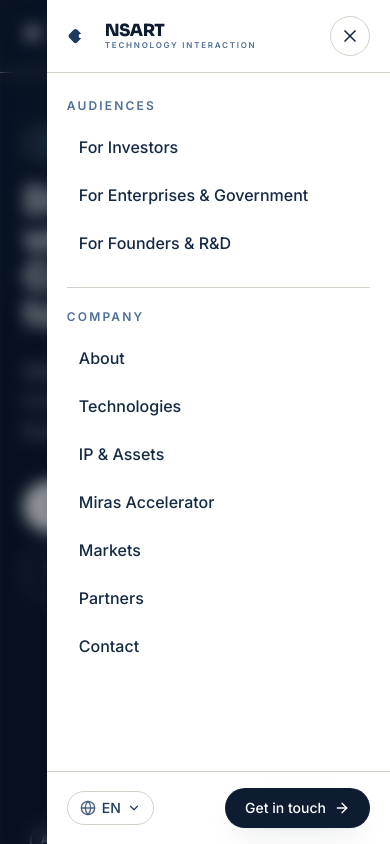
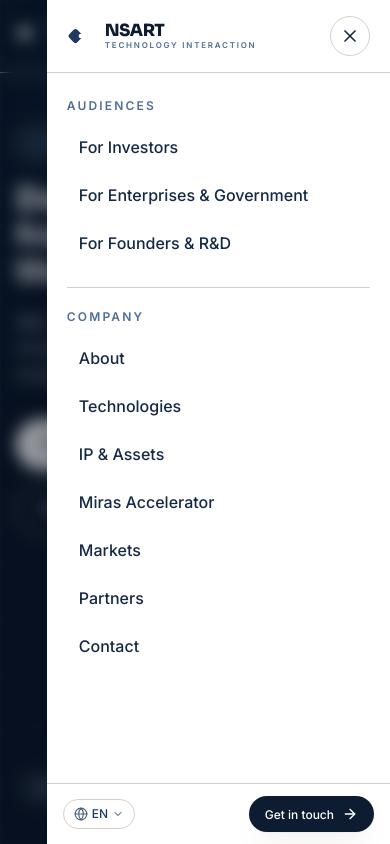
Before and after one commit to KussainovAnsar/nsart-website, a Next.js app: page / in a window 390 px wide. Both pictures are taken after a click on the button "Open menu". Shown: the top 844 px of the page. Built offline with nearby package versions, Linux system fonts and the light colour scheme.

Commit message:
Refine mobile hero and language switcher

```diff
--- a/app/globals.css
+++ b/app/globals.css
@@ -91,7 +91,6 @@
 h4 {
   font-family: var(--font-display);
   letter-spacing: 0;
-  text-wrap: balance;
 }
 
 /* RTL: relax the negative tracking that hurts Arabic shaping */
@@ -100,6 +99,33 @@
 [dir="rtl"] h3,
 [dir="rtl"] h4 {
   letter-spacing: 0;
+}
+
+.hero-title,
+.hero-subtitle {
+  text-wrap: pretty;
+}
+
+[dir="rtl"] .hero-title {
+  font-family:
+    var(--font-inter), "IBM Plex Sans Arabic", ui-sans-serif, system-ui,
+    sans-serif;
+  line-height: 1.18;
+}
+
+[dir="rtl"] .hero-subtitle {
+  line-height: 1.75;
+}
+
+@media (max-width: 420px) {
+  .container-page {
+    padding-inline: 1rem;
+  }
+
+  .hero-title {
+    font-size: 2rem;
+    line-height: 1.12;
+  }
 }
 
 /* ------------------------------------------------------------------ */
--- a/components/layout/Header.tsx
+++ b/components/layout/Header.tsx
@@ -217,9 +217,9 @@
                 <MobileLink href="/contact">{t.nav.contact}</MobileLink>
               </div>
             </div>
-            <div className="flex items-center justify-between gap-3 border-t border-sand-300 px-5 py-4">
-              <LanguageSwitcher placement="top" />
-              <Button href="/contact" withArrow>
+            <div className="flex items-center justify-between gap-2 border-t border-sand-300 px-4 py-3">
+              <LanguageSwitcher placement="top" compact />
+              <Button href="/contact" withArrow className="min-w-0 shrink px-4 py-2.5 text-center text-xs leading-tight">
                 {t.common.getInTouch}
               </Button>
             </div>
--- a/components/layout/LanguageSwitcher.tsx
+++ b/components/layout/LanguageSwitcher.tsx
@@ -9,9 +9,11 @@
 export function LanguageSwitcher({
   tone = "dark",
   placement = "bottom",
+  compact = false,
 }: {
   tone?: "dark" | "light";
   placement?: "top" | "bottom";
+  compact?: boolean;
 }) {
   const { locale, setLocale } = useLanguage();
   const [open, setOpen] = useState(false);
@@ -35,16 +37,17 @@
         aria-haspopup="listbox"
         aria-expanded={open}
         className={cn(
-          "inline-flex items-center gap-1.5 rounded-full border px-3 py-1.5 text-sm font-medium transition-colors",
+          "inline-flex shrink-0 items-center rounded-full border font-medium transition-colors",
+          compact ? "gap-1 px-2.5 py-1.5 text-xs" : "gap-1.5 px-3 py-1.5 text-sm",
           tone === "light"
             ? "border-white/30 text-white hover:bg-white/20"
             : "border-navy-200 text-navy-700 hover:border-navy-400 hover:bg-navy-50",
         )}
       >
-        <Globe className="h-4 w-4 opacity-80" />
+        <Globe className={cn("opacity-80", compact ? "h-3.5 w-3.5" : "h-4 w-4")} />
         {localeMeta[locale].native}
         <ChevronDown
-          className={cn("h-3.5 w-3.5 transition-transform", open && "rotate-180")}
+          className={cn(compact ? "h-3 w-3" : "h-3.5 w-3.5", "transition-transform", open && "rotate-180")}
         />
       </button>
 
@@ -52,7 +55,8 @@
         <ul
           role="listbox"
           className={cn(
-            "absolute end-0 z-50 w-44 overflow-hidden rounded-2xl border border-sand-300 bg-white p-1.5 shadow-[var(--shadow-lift)]",
+            "absolute end-0 z-50 max-w-[calc(100vw-2rem)] overflow-hidden rounded-2xl border border-sand-300 bg-white p-1.5 shadow-[var(--shadow-lift)]",
+            compact ? "w-36" : "w-40 sm:w-44",
             placement === "top" ? "bottom-full mb-2" : "mt-2",
           )}
         >
@@ -67,19 +71,22 @@
                   setOpen(false);
                 }}
                 className={cn(
-                  "flex w-full items-center justify-between rounded-xl px-3 py-2 text-sm transition-colors",
+                  "flex w-full items-center justify-between gap-2 rounded-xl transition-colors",
+                  compact ? "px-2.5 py-1.5 text-xs" : "px-3 py-2 text-sm",
                   l === locale
                     ? "bg-navy-50 text-navy-900"
                     : "text-navy-600 hover:bg-sand-100",
                 )}
               >
-                <span className="flex items-center gap-2.5">
-                  <span className="w-6 text-xs font-bold text-accent-600">
+                <span className="flex min-w-0 items-center gap-2">
+                  <span className="w-5 shrink-0 text-xs font-bold text-accent-600">
                     {localeMeta[l].native}
                   </span>
-                  <span dir={localeMeta[l].dir}>{localeMeta[l].label}</span>
+                  <span className="min-w-0 truncate" dir={localeMeta[l].dir}>
+                    {localeMeta[l].label}
+                  </span>
                 </span>
-                {l === locale && <Check className="h-4 w-4 text-esg-600" />}
+                {l === locale && <Check className="h-3.5 w-3.5 shrink-0 text-esg-600" />}
               </button>
             </li>
           ))}
--- a/components/sections/Hero.tsx
+++ b/components/sections/Hero.tsx
@@ -47,7 +47,7 @@
               initial={{ opacity: 0, y: 22 }}
               animate={{ opacity: 1, y: 0 }}
               transition={{ duration: 0.7, delay: 0.06, ease }}
-              className="mt-6 max-w-3xl text-balance text-4xl font-extrabold leading-[1.05] sm:text-5xl lg:text-[3.6rem] min-w-0 break-words"
+              className="hero-title mt-6 max-w-3xl text-balance text-[2.15rem] font-extrabold leading-[1.08] sm:text-5xl lg:text-[3.6rem] min-w-0 [overflow-wrap:anywhere]"
             >
               {t.hero.title}
             </motion.h1>
@@ -56,7 +56,7 @@
               initial={{ opacity: 0, y: 22 }}
               animate={{ opacity: 1, y: 0 }}
               transition={{ duration: 0.7, delay: 0.14, ease }}
-              className="mt-6 max-w-xl text-lg leading-relaxed text-navy-100/80 min-w-0 break-words whitespace-pre-line"
+              className="hero-subtitle mt-5 max-w-xl text-base leading-relaxed text-navy-100/80 sm:mt-6 sm:text-lg min-w-0 [overflow-wrap:anywhere] whitespace-pre-line"
             >
               {t.hero.subtitle}
             </motion.p>
@@ -65,7 +65,7 @@
               initial={{ opacity: 0, y: 22 }}
               animate={{ opacity: 1, y: 0 }}
               transition={{ duration: 0.7, delay: 0.22, ease }}
-              className="mt-9 flex flex-wrap items-center gap-3"
+              className="mt-8 flex flex-wrap items-center gap-3 sm:mt-9"
             >
               <a
                 href="#audiences"
```
